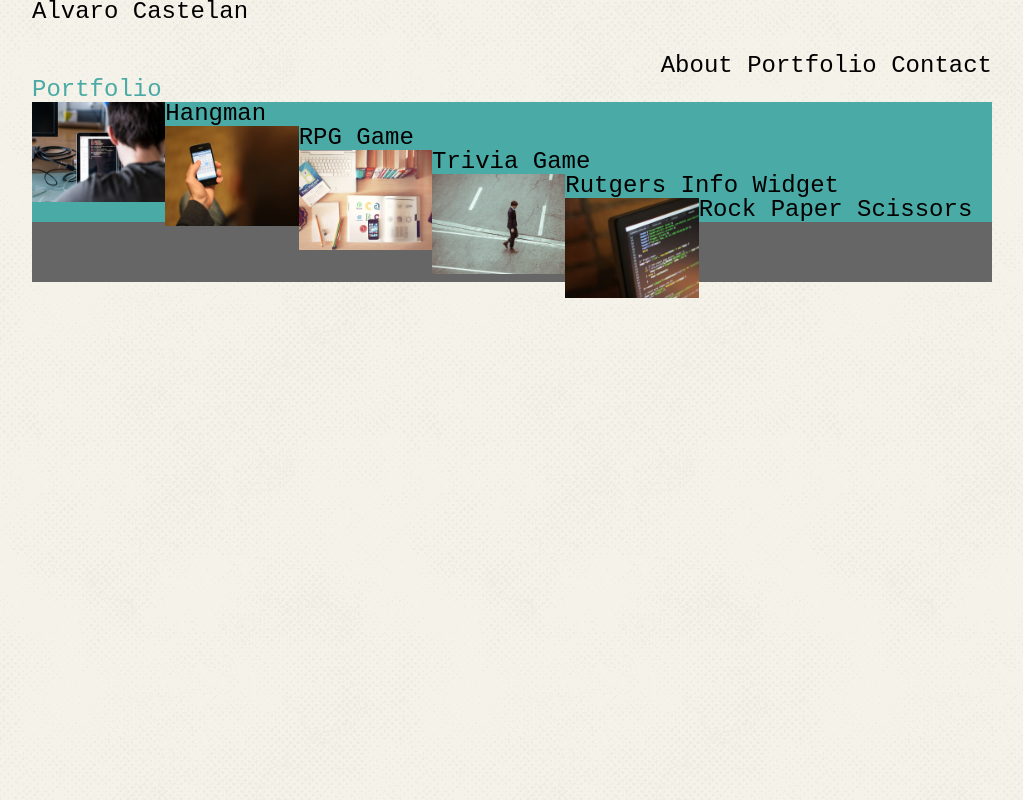
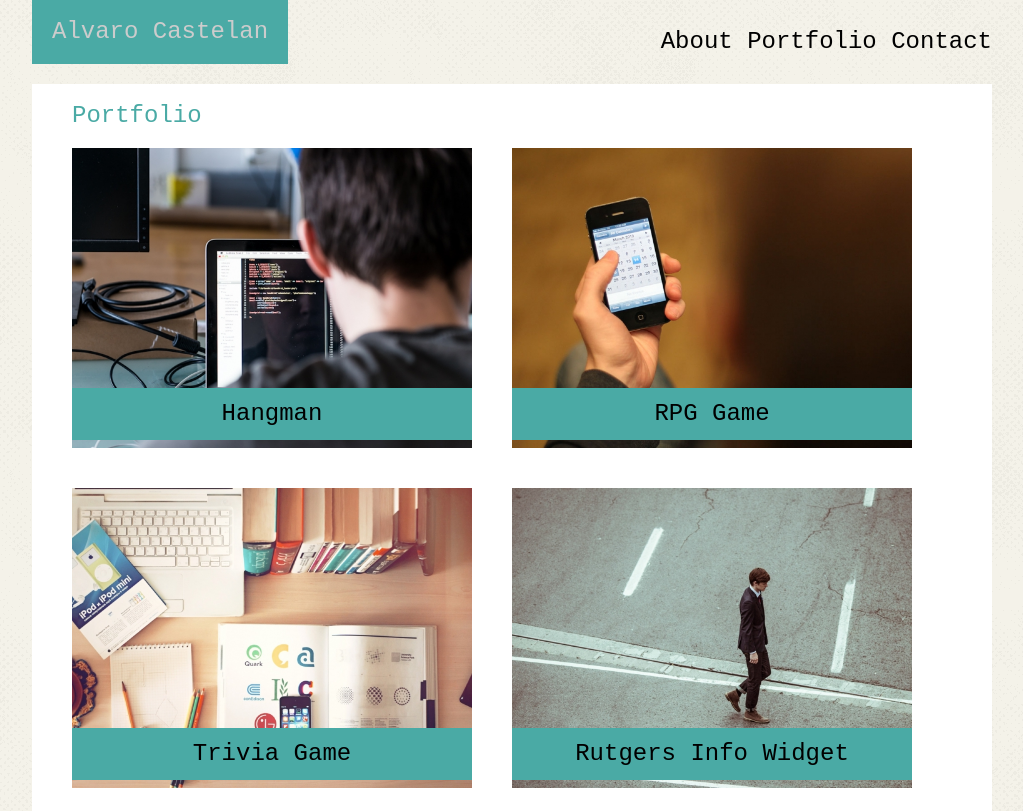
Before and after one commit to acastelan21/Basic-Portfolio, a plain HTML site: page portfolio.html in a window 1280 px wide. Shown: the top 811 px of the page, without its empty margins (128-1151 px from the left). Drawn offline with Linux system fonts and the light colour scheme.

Commit message:
updated code

```diff
--- a/assets/css/style.css
+++ b/assets/css/style.css
@@ -40,19 +40,27 @@ h2{
     color: #4aaaa5;
     text-align: left;
     clear: both;
+    margin-left:20px;
+
 }
+
+
+
+
+
+
 img{
     float:left
 }
 
 footer{
+    clear: both;
     background: #666666;
     padding: 30px;
 }
 
 form{
     background: #ffffff;
-
 
 
 }
@@ -75,15 +83,40 @@ button {
     font-size: 24px;
 
 }
-
-.porfolioPics {
-    height: 100px;
-    width: auto;
+.portfolioPics {
+    float: left;
+    width: 400px;
+    margin: 20px;
+    position: relative;
+}
+.gameName {
+    background: #4aaaa5;
+    padding: 14px;
+    position: absolute;
+    margin-top: 260px;
+    margin-left: 20px;
+    width: 372px;
+    text-align: center;
 
 
 
 }
-.gameName{
-   background:#4aaaa5;
+
+
+
+.hangman {
+    float:left;
+}
+.rpgGame {
+    float:left;
+}
+.triviaGame {
+    float:left;
+}
+.rutgersInfoWidget {
+    float: left;
+}
+.rockPaperScissors {
+    float: left;
 
 }
--- a/portfolio.html
+++ b/portfolio.html
@@ -9,31 +9,46 @@
     <link rel="stylesheet" href="assets/css/style.css">
 </head>
 <body>
-    <h1>
+    <header>
         Alvaro Castelan
-    </h1>
+    </header>
     <ul>
         <li>About</li>
         <li>Portfolio</li>
         <li>Contact</li>
     </ul>
+    <div class="centerDiv" id="content" style="height:1016px">
     <h2>
         Portfolio
     </h2>
-    <div2>
-    <img class="porfolioPics" src="assets/images/placeImage1.jpg" alt="placeholder image 1">
-        <div class="gameName">Hangman</div>
-    <img class="porfolioPics"src="assets/images/placeImage2.jpg" alt="placeholder image 2">
-        <div class="gameName">RPG Game</div>
-    <img class="porfolioPics"src="assets/images/placeImage3.jpg" alt="placeholder image 3">
-        <div class="gameName"> Trivia Game</div>
-    <img class="porfolioPics"src="assets/images/placeImage4.jpg" alt="placeholder image 4">
-        <div class="gameName">Rutgers Info Widget</div>
-    <img class="porfolioPics"src="assets/images/placeImage5.jpg" alt="placeholder image 5">
-        <div class="gameName">Rock Paper Scissors</div>
-    </div2>
-    <footer>
+    <div class="hangman">
+    <img class="portfolioPics" src="assets/images/placeImage1.jpg" alt="placeholder image 1">
+    <p class="gameName">Hangman</p>
+    </div>
 
-    </footer>
+    <div class="rpgGame">
+    <img class="portfolioPics"src="assets/images/placeImage2.jpg" alt="placeholder image 2">
+    <p class="gameName">RPG Game</p>
+    </div>
+
+    <div class="triviaGame">
+    <img class="portfolioPics"src="assets/images/placeImage3.jpg" alt="placeholder image 3">
+    <p class="gameName"> Trivia Game</p>
+    </div>
+
+    <div class="rutgersInfoWidget">
+    <img class="portfolioPics"src="assets/images/placeImage4.jpg" alt="placeholder image 4">
+    <p class="gameName">Rutgers Info Widget</p>
+    </div>
+
+    <div class="rockPaperScissors">
+    <img class="portfolioPics"src="assets/images/placeImage5.jpg" alt="placeholder image 5">
+    <p class="gameName">Rock Paper Scissors</p>
+    </div>
+</div>
+
+        <footer>
+
+        </footer>
 </body>
 </html>
```
Also changed, not shown: contact.html (+4 -1 lines).
